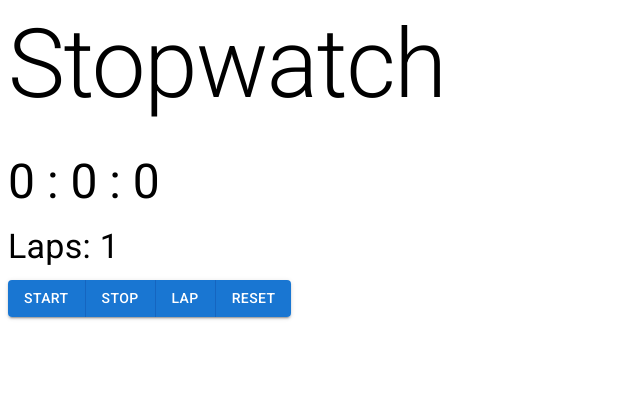
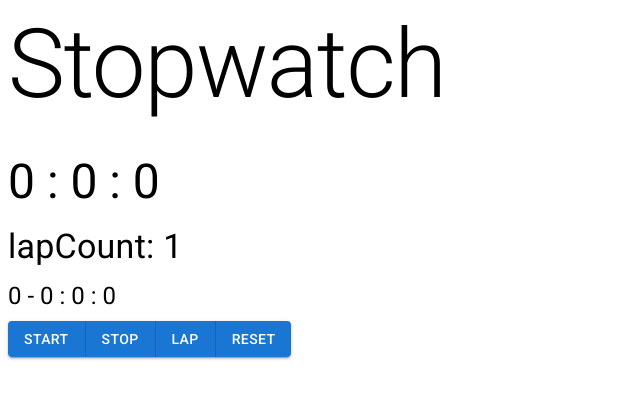
Before and after one commit to Shopify/eng-intern-assessment-react, a React app: page / in a window 1280 px wide. Both pictures are taken after a click on the button "LAP". Shown: the top 398 px of the page, without its empty margins (0-640 px from the left). Built offline with nearby package versions, Linux system fonts and the light colour scheme.

Commit message:
Added basic functionality to display previous lap information

```diff
--- /dev/null
+++ b/src/PreviousLap.tsx
@@ -0,0 +1,24 @@
+import React, { useEffect, useState } from 'react'
+import '@fontsource/roboto/300.css';
+import '@fontsource/roboto/400.css';
+import '@fontsource/roboto/500.css';
+import '@fontsource/roboto/700.css';
+import { Typography, ButtonGroup, Button } from '@mui/material';
+
+type Lap = {
+    number: number;
+    time: number;
+}
+
+export default function PreviousLap(props: {number: number, time: number}) {
+
+    const minutes = Math.floor((props.time % 360000) / 6000);
+    const seconds = Math.floor((props.time % 6000) / 100);
+    const miliseconds = props.time % 100;
+
+    return (
+        <div>
+            <Typography variant="h5" gutterBottom>{props.number} - {minutes} : {seconds} : {miliseconds}</Typography>
+        </div>
+    )
+}
--- a/src/StopWatch.tsx
+++ b/src/StopWatch.tsx
@@ -4,11 +4,19 @@ import '@fontsource/roboto/400.css';
 import '@fontsource/roboto/500.css';
 import '@fontsource/roboto/700.css';
 import { Typography, ButtonGroup, Button } from '@mui/material';
+import Lap from './PreviousLap';
+import PreviousLap from './PreviousLap';
+
+type Lap = {
+    number: number;
+    time: number;
+}
 
 export default function StopWatch() {
     const [time, setTime] = useState(0);
     const [running, setRunning] = useState(false);
-    const [laps, setLaps] = useState(0);
+    const [lapCount, setLapCount] = useState(0);
+    const [laps, setLaps] = useState<Array<Lap>>([]);
 
     useEffect(() => {
         let interval: NodeJS.Timer;
@@ -28,16 +36,21 @@ export default function StopWatch() {
     }
 
     const addLap = () => {
+        let currentLaps = laps;
+        let newLap = {number: lapCount, time: time};
+        currentLaps.push(newLap);
+        setLaps(currentLaps);
         setTime(0);
-        setLaps(laps + 1);
+        setLapCount(lapCount + 1);
     }
 
-    //console.log(time);
+    //console.log(laps);
     return (
         <div>
             <Typography variant="h1" gutterBottom>Stopwatch</Typography>
             <Typography variant="h3" gutterBottom>{minutes} : {seconds} : {miliseconds}</Typography>
-            <Typography variant="h4" gutterBottom>Laps: {laps}</Typography>
+            <Typography variant="h4" gutterBottom>lapCount: {lapCount}</Typography>
+            {laps.map(lap => <PreviousLap number={lap.number} time={lap.time} key={lap.number}/> )}
             <ButtonGroup variant="contained" aria-label="outlined primary button group">
                 <Button onClick={() => changeState(true)}>Start</Button>
                 <Button onClick={() => changeState(false)}>Stop</Button>
```
